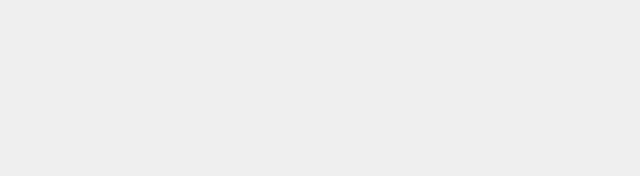
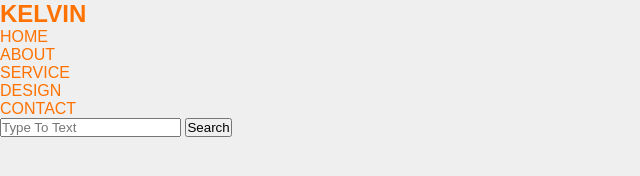
Before and after one commit to hapakjm/proj01, a plain HTML site: page index.html in a window 1280 px wide. Shown: the whole page, without its empty margins (0-640 px from the left). Drawn offline with nearby package versions, Linux system fonts and the light colour scheme.

Commit message:
modify index.html - insert nav and nav elements

```diff
--- a/index.html
+++ b/index.html
@@ -20,5 +20,31 @@
         <a href="#">upgrade your browser</a> to improve your experience.
       </p>
     <![endif]-->
+
+    <nav>
+      <div class="logo">
+        <h1>KELVIN</h1>
+      </div>
+
+      <div class="menu">
+        <ul>
+          <li class="home">HOME</li>
+          <li class="about">ABOUT</li>
+          <li class="service">SERVICE</li>
+          <li class="design">DESIGN</li>
+          <li class="contact">CONTACT</li>
+        </ul>
+      </div>
+
+      <div class="search">
+        <input
+          type="search"
+          name=""
+          placeholder="Type To Text"
+          class="serach-box"
+        />
+        <button class="search-btn">Search</button>
+      </div>
+    </nav>
   </body>
 </html>
```
